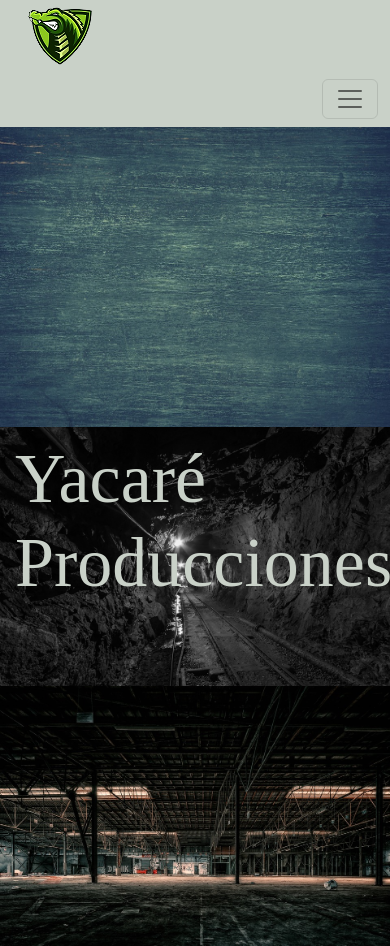
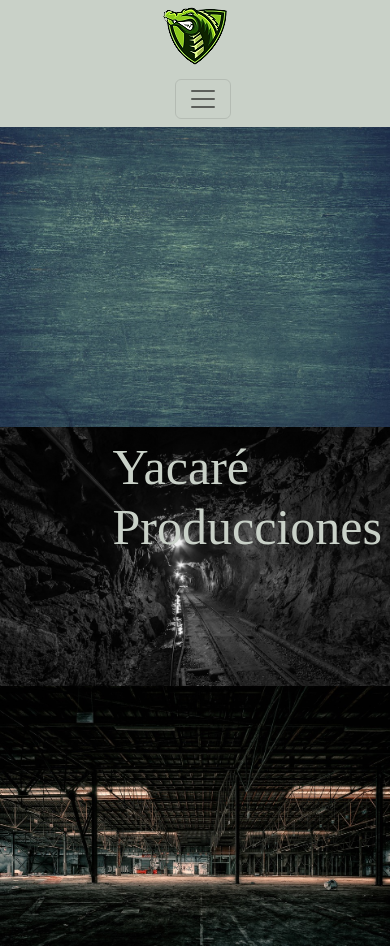
Before and after one commit to Leto1989/ProyectoFinalToucedo, a website: page index.html in a window 390 px wide. Shown: the top 946 px of the page. Drawn offline with nearby package versions, Linux system fonts and the light colour scheme.

Commit message:
Ajustando vista mobile

```diff
--- a/scss/_extend.scss
+++ b/scss/_extend.scss
@@ -2,12 +2,17 @@
 .titulo{
     position: absolute;
     width: 300px;
+    left: 25%;
     top: 50%;
     color: $color2;
     font-size: 70px;
     font-family: Battambang;
     margin: 10px;
     padding: 5px;
+
+    @include mobile {
+        font-size: 50px;
+    }
 }
 @each $titulo in claro, oscuro {
     .titulo-#{$titulo}{
--- a/scss/_general.scss
+++ b/scss/_general.scss
@@ -6,15 +6,35 @@
 }
 header{
     background-color: $color2;
+
+    @include mobile {
+        display: flex;
+        flex-direction: column;
+        div{
+            display: flex;
+            flex-direction: row;
+            justify-content: center;
+        }
+
+    }
 }
 li{
     font-size: 25px;
 }
 footer{
+    background-color: $color2;
     display: flex;
     border: solid black;
     border-radius: 5px;
     .cont{
         font-size: 15px;
     }
+
+    @include mobile {
+        div{
+            display: flex;
+            flex-direction: row;
+            width:inherit;
+            justify-content: center;}
+    }
 }
```
Also changed, not shown: css/style.css, 1 other file.
